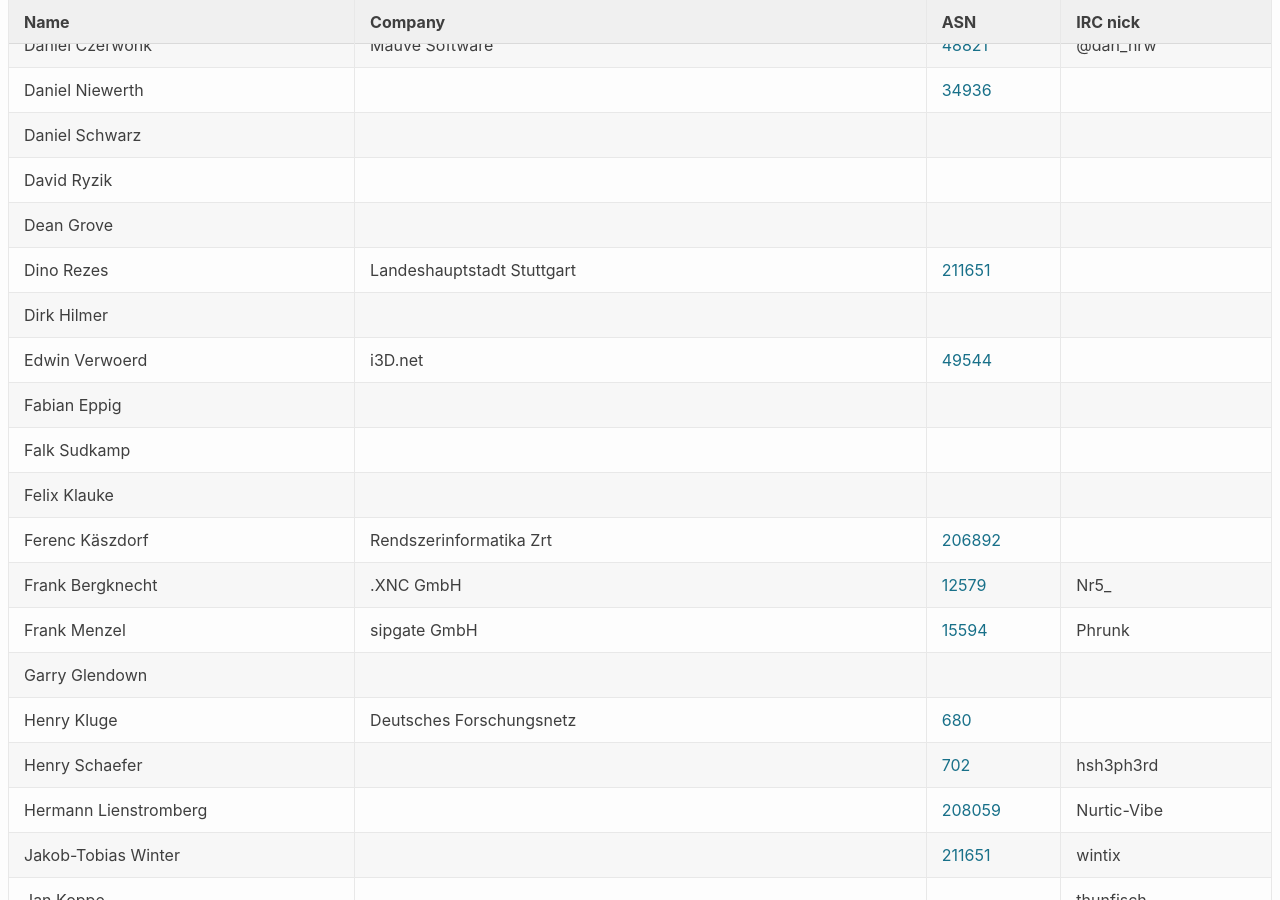
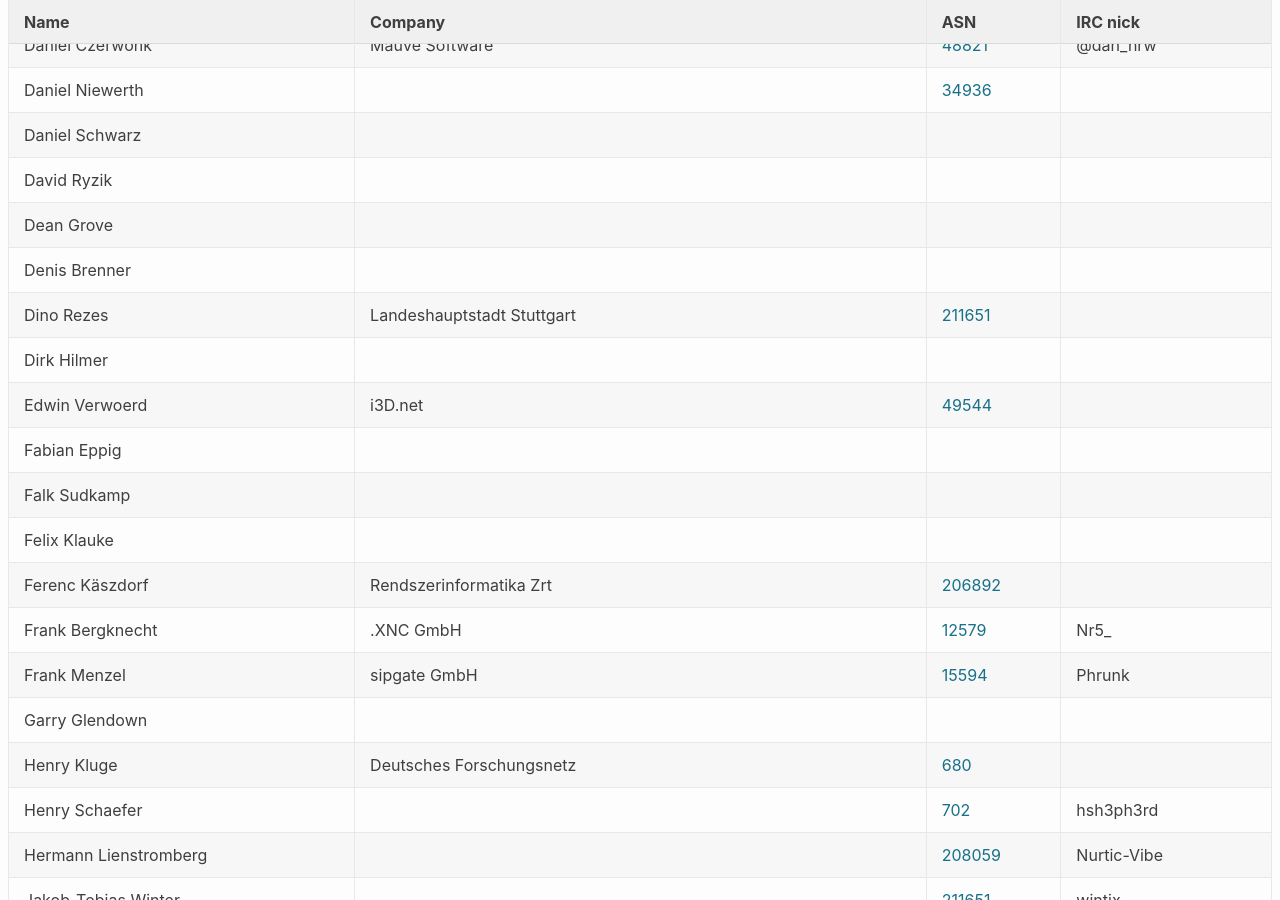
Before and after one commit to denog/pretix-attendeelist, a Jekyll site: the page built from denog14/index.md, in a window 1280 px wide and 900 px high, scrolled down 12309 px. Built offline with Jekyll 4.4.1, drawn with Linux system fonts in a browser that asks for light colours.

Commit message:
Latest data: Thu Oct 27 09:36:10 UTC 2022

```diff
--- a/_data/attendees_denog14_remote.json
+++ b/_data/attendees_denog14_remote.json
@@ -115,6 +115,12 @@
   },
   {
     "name": "Dean Grove",
+    "company": null,
+    "irc": null,
+    "asn": null
+  },
+  {
+    "name": "Denis Brenner",
     "company": null,
     "irc": null,
     "asn": null
```
